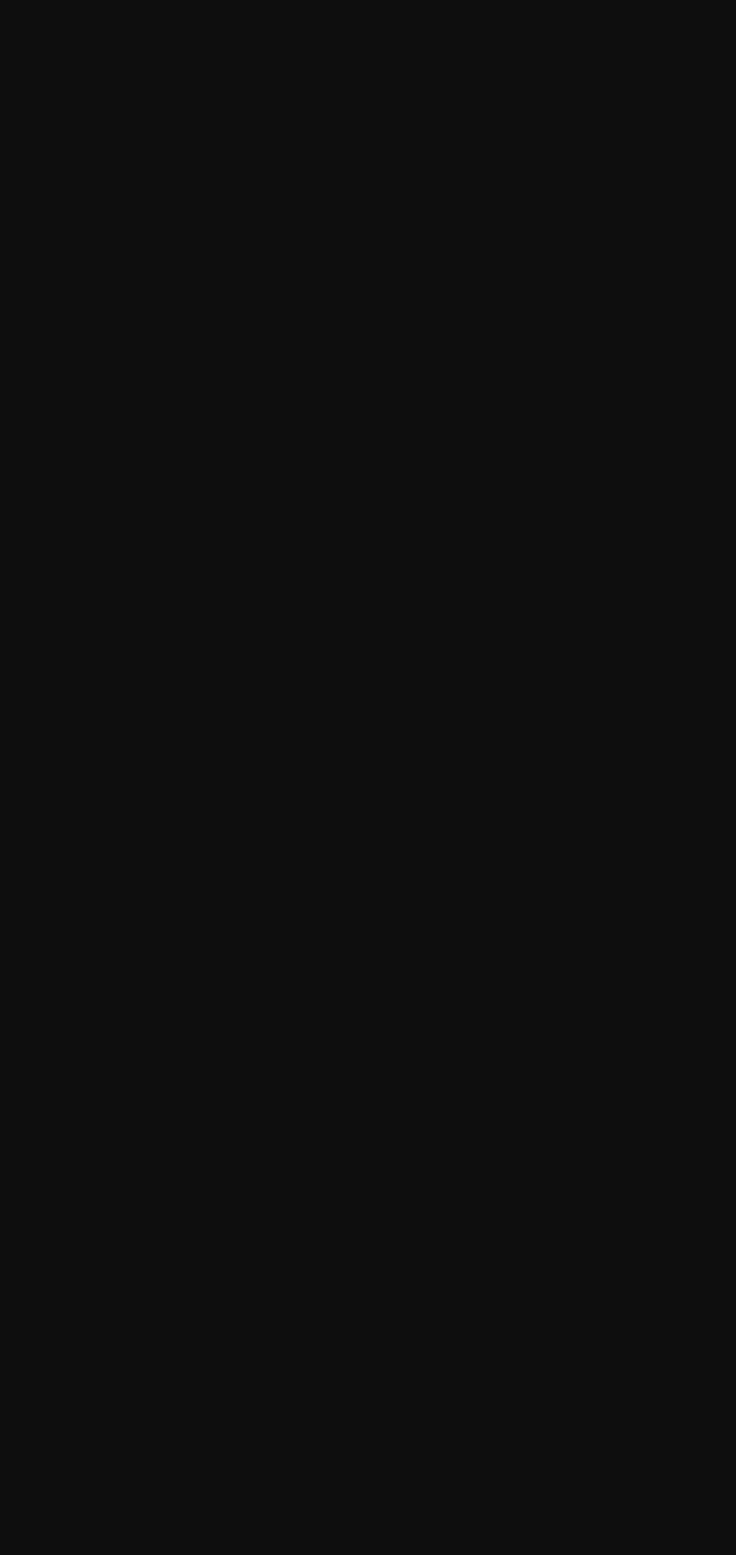
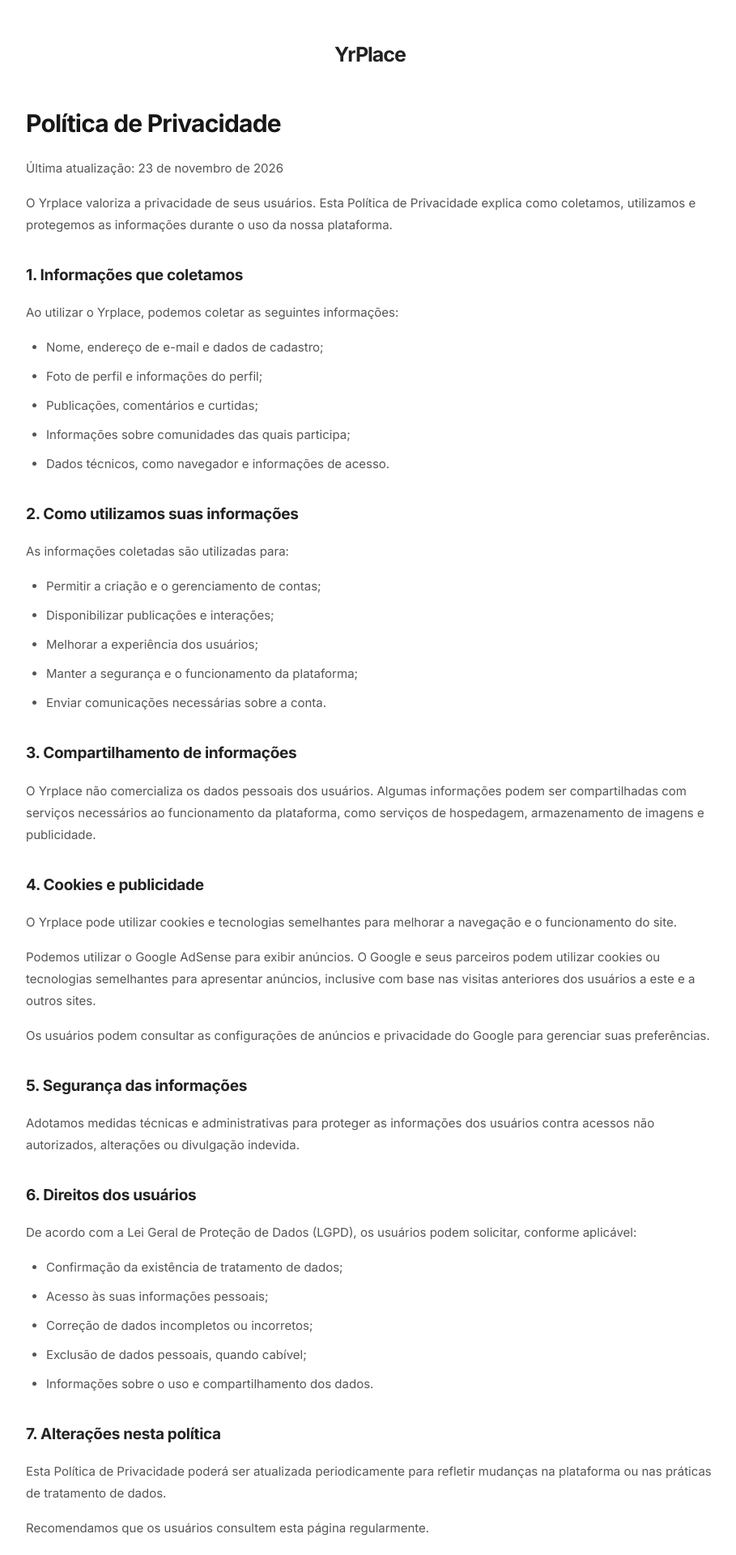
Before and after one commit to wanderxrs/projeto-msc, a React (Vite) app: page /politica-de-privacidade in a window 1280 px wide. Before the commit this address had no page. Shown: the part 60-1980 px from the top of the page at 81% size, without its empty margins (183-1092 px from the left). Before the commit the page ends 800 px from the top, so only its background shows below. Built offline with nearby package versions, Linux system fonts and the light colour scheme.

Commit message:
pagina de políticas e privacidade

```diff
--- a/src/App.jsx
+++ b/src/App.jsx
@@ -1,3 +1,4 @@
+
 import { useState, useEffect } from "react";
 import { BrowserRouter, Routes, Route, Navigate, useLocation } from "react-router-dom";
 
@@ -16,6 +17,8 @@ import Perfil from "./pages/perfil/perfil";
 import AlbunsAvaliados from "./pages/albunsAvaliados/albunsAvaliados";
 import LetrasPublicas from "./pages/letras/LetrasPublicas";
 import ParticipandoComunidade from "./pages/ParticipandoComunidade/ParticipandoComunidade";
+
+import PoliticaPrivacidade from "./pages/politicaPrivacidade/PoliticaPrivacidade";
 
 import Header from "./components/Header/header";
 
@@ -186,6 +189,13 @@ function App() {
                         </>
                     }
                 />
+
+                {/* POLÍTICA DE PRIVACIDADE */}
+                <Route
+                    path="/politica-de-privacidade"
+                    element={<PoliticaPrivacidade />}
+                />
+
             </Routes>
         </BrowserRouter>
     );
--- a/src/modals/MenuHeader/MenuHeaderModal.jsx
+++ b/src/modals/MenuHeader/MenuHeaderModal.jsx
@@ -1,6 +1,15 @@
+
 import { createPortal } from "react-dom";
+import { useNavigate } from "react-router-dom";
 
-import { IoSunnyOutline, IoKeyOutline, IoLogOutOutline, IoChevronForwardOutline } from "react-icons/io5";
+import {
+    IoSunnyOutline,
+    IoKeyOutline,
+    IoLogOutOutline,
+    IoChevronForwardOutline,
+    IoDocumentTextOutline
+} from "react-icons/io5";
+
 import { RiMoonClearLine } from "react-icons/ri";
 
 import "./MenuHeaderModal.css";
@@ -12,6 +21,14 @@ function ModalMenu({
     tema,
     onAlternarTema
 }) {
+    const navigate = useNavigate();
+
+    // ABRIR POLÍTICA DE PRIVACIDADE
+    function abrirPoliticaPrivacidade() {
+        onClose();
+        navigate("/politica-de-privacidade");
+    }
+
     return createPortal(
         <div className="overlay-menu" onClick={onClose}>
             <div
@@ -56,7 +73,10 @@ function ModalMenu({
                             </span>
                         </div>
 
-                        <IoChevronForwardOutline className="menu-item-seta" size={18} />
+                        <IoChevronForwardOutline
+                            className="menu-item-seta"
+                            size={18}
+                        />
                     </button>
 
                     {/* TROCAR SENHA */}
@@ -79,7 +99,36 @@ function ModalMenu({
                             </span>
                         </div>
 
-                        <IoChevronForwardOutline className="menu-item-seta" size={18} />
+                        <IoChevronForwardOutline
+                            className="menu-item-seta"
+                            size={18}
+                        />
+                    </button>
+
+                    {/* POLÍTICA DE PRIVACIDADE */}
+                    <button
+                        type="button"
+                        className="item-menu botao-politica-menu"
+                        onClick={abrirPoliticaPrivacidade}
+                    >
+                        <div className="menu-item-icone">
+                            <IoDocumentTextOutline size={21} />
+                        </div>
+
+                        <div className="menu-item-texto">
+                            <span className="menu-item-titulo">
+                                Política de Privacidade
+                            </span>
+
+                            <span className="menu-item-descricao">
+                                Saiba como seus dados são utilizados
+                            </span>
+                        </div>
+
+                        <IoChevronForwardOutline
+                            className="menu-item-seta"
+                            size={18}
+                        />
                     </button>
 
                 </div>
@@ -105,9 +154,13 @@ function ModalMenu({
                             </span>
                         </div>
 
-                        <IoChevronForwardOutline className="menu-item-seta" size={18} />
+                        <IoChevronForwardOutline
+                            className="menu-item-seta"
+                            size={18}
+                        />
                     </button>
                 </div>
+
             </div>
         </div>,
         document.body
--- /dev/null
+++ b/src/pages/politicaPrivacidade/PoliticaPrivacidade.css
@@ -0,0 +1,101 @@
+
+.politica-container {
+    min-height: 100vh;
+    background: #f5f5f5;
+    color: #333333;
+    padding: 60px 20px;
+    font-family: "Inter", sans-serif;
+}
+
+.politica-conteudo {
+    max-width: 850px;
+    margin: 0 auto;
+    background: #ffffff;
+    padding: 45px;
+    border-radius: 14px;
+    line-height: 1.8;
+    box-shadow: 0 4px 25px rgba(0, 0, 0, 0.05);
+}
+
+.politica-conteudo h1 {
+    color: #171717;
+    font-size: 30px;
+    font-weight: 700;
+    letter-spacing: -0.8px;
+    margin-bottom: 8px;
+}
+
+.politica-atualizacao {
+    color: #888888;
+    font-size: 13px;
+    margin-bottom: 32px;
+}
+
+.politica-conteudo p {
+    color: #555555;
+    font-size: 15px;
+    margin-bottom: 16px;
+}
+
+.politica-conteudo section {
+    margin-top: 32px;
+}
+
+.politica-conteudo h2 {
+    color: #222222;
+    font-size: 19px;
+    font-weight: 650;
+    letter-spacing: -0.3px;
+    margin-bottom: 12px;
+}
+
+.politica-conteudo ul {
+    padding-left: 25px;
+    color: #555555;
+    font-size: 15px;
+}
+
+.politica-conteudo li {
+    margin-bottom: 9px;
+}
+
+.politica-footer {
+    border-top: 1px solid #eeeeee;
+    margin-top: 40px;
+    padding-top: 22px;
+    color: #999999;
+    font-size: 13px;
+    text-align: center;
+}
+
+@media (max-width: 600px) {
+    .politica-container {
+        padding: 20px 12px;
+    }
+
+    .politica-conteudo {
+        padding: 28px 20px;
+        border-radius: 10px;
+    }
+
+    .politica-conteudo h1 {
+        font-size: 25px;
+    }
+
+    .politica-conteudo h2 {
+        font-size: 17px;
+    }
+
+    .politica-conteudo p,
+    .politica-conteudo ul {
+        font-size: 14px;
+    }
+}
+.politica-logo {
+    font-size: 25px;
+    font-weight: 700;
+    color: #222222;
+    letter-spacing: -1px;
+    margin-bottom: 35px;
+    text-align: center;
+}
--- /dev/null
+++ b/src/pages/politicaPrivacidade/PoliticaPrivacidade.jsx
@@ -0,0 +1,142 @@
+
+import "./PoliticaPrivacidade.css";
+
+export default function PoliticaPrivacidade() {
+    return (
+        <main className="politica-container">
+            <div className="politica-conteudo">
+
+                {/* NOME DO SITE */}
+                <div className="politica-logo">
+                    YrPlace
+                </div>
+
+                <h1>Política de Privacidade</h1>
+
+                <p className="politica-atualizacao">
+                    Última atualização: 23 de novembro de 2026
+                </p>
+
+                <p>
+                    O Yrplace valoriza a privacidade de seus usuários.
+                    Esta Política de Privacidade explica como coletamos,
+                    utilizamos e protegemos as informações durante o uso
+                    da nossa plataforma.
+                </p>
+
+                <section>
+                    <h2>1. Informações que coletamos</h2>
+                    <p>
+                        Ao utilizar o Yrplace, podemos coletar as seguintes
+                        informações:
+                    </p>
+                    <ul>
+                        <li>Nome, endereço de e-mail e dados de cadastro;</li>
+                        <li>Foto de perfil e informações do perfil;</li>
+                        <li>Publicações, comentários e curtidas;</li>
+                        <li>Informações sobre comunidades das quais participa;</li>
+                        <li>Dados técnicos, como navegador e informações de acesso.</li>
+                    </ul>
+                </section>
+
+                <section>
+                    <h2>2. Como utilizamos suas informações</h2>
+                    <p>
+                        As informações coletadas são utilizadas para:
+                    </p>
+                    <ul>
+                        <li>Permitir a criação e o gerenciamento de contas;</li>
+                        <li>Disponibilizar publicações e interações;</li>
+                        <li>Melhorar a experiência dos usuários;</li>
+                        <li>Manter a segurança e o funcionamento da plataforma;</li>
+                        <li>Enviar comunicações necessárias sobre a conta.</li>
+                    </ul>
+                </section>
+
+                <section>
+                    <h2>3. Compartilhamento de informações</h2>
+                    <p>
+                        O Yrplace não comercializa os dados pessoais dos
+                        usuários. Algumas informações podem ser compartilhadas
+                        com serviços necessários ao funcionamento da plataforma,
+                        como serviços de hospedagem, armazenamento de imagens
+                        e publicidade.
+                    </p>
+                </section>
+
+                <section>
+                    <h2>4. Cookies e publicidade</h2>
+                    <p>
+                        O Yrplace pode utilizar cookies e tecnologias semelhantes
+                        para melhorar a navegação e o funcionamento do site.
+                    </p>
+                    <p>
+                        Podemos utilizar o Google AdSense para exibir anúncios.
+                        O Google e seus parceiros podem utilizar cookies ou
+                        tecnologias semelhantes para apresentar anúncios,
+                        inclusive com base nas visitas anteriores dos usuários
+                        a este e a outros sites.
+                    </p>
+                    <p>
+                        Os usuários podem consultar as configurações de anúncios
+                        e privacidade do Google para gerenciar suas preferências.
+                    </p>
+                </section>
+
+                <section>
+                    <h2>5. Segurança das informações</h2>
+                    <p>
+                        Adotamos medidas técnicas e administrativas para
+                        proteger as informações dos usuários contra acessos
+                        não autorizados, alterações ou divulgação indevida.
+                    </p>
+                </section>
+
+                <section>
+                    <h2>6. Direitos dos usuários</h2>
+                    <p>
+                        De acordo com a Lei Geral de Proteção de Dados (LGPD),
+                        os usuários podem solicitar, conforme aplicável:
+                    </p>
+                    <ul>
+                        <li>Confirmação da existência de tratamento de dados;</li>
+                        <li>Acesso às suas informações pessoais;</li>
+                        <li>Correção de dados incompletos ou incorretos;</li>
+                        <li>Exclusão de dados pessoais, quando cabível;</li>
+                        <li>Informações sobre o uso e compartilhamento dos dados.</li>
+                    </ul>
+                </section>
+
+                <section>
+                    <h2>7. Alterações nesta política</h2>
+                    <p>
+                        Esta Política de Privacidade poderá ser atualizada
+                        periodicamente para refletir mudanças na plataforma
+                        ou nas práticas de tratamento de dados.
+                    </p>
+                    <p>
+                        Recomendamos que os usuários consultem esta página
+                        regularmente.
+                    </p>
+                </section>
+
+                <section>
+                    <h2>8. Contato</h2>
+                    <p>
+                        Em caso de dúvidas ou solicitações relacionadas
+                        à privacidade e aos dados pessoais, entre em contato
+                        com a equipe responsável pelo Yrplace:
+                    </p>
+                    <p>
+                        E-mail: <strong>SEM E-MAIL NO MOMENTO</strong>
+                    </p>
+                </section>
+
+                <footer className="politica-footer">
+                    © 2026 Yrplace. Todos os direitos reservados.
+                </footer>
+
+            </div>
+        </main>
+    );
+}
```
